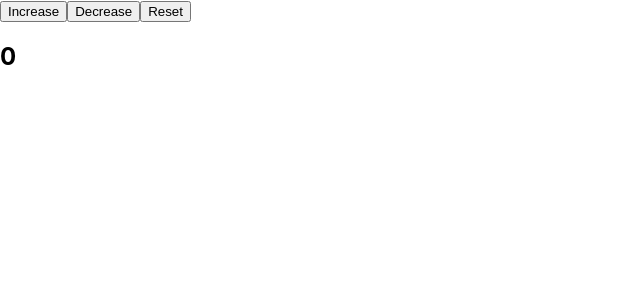
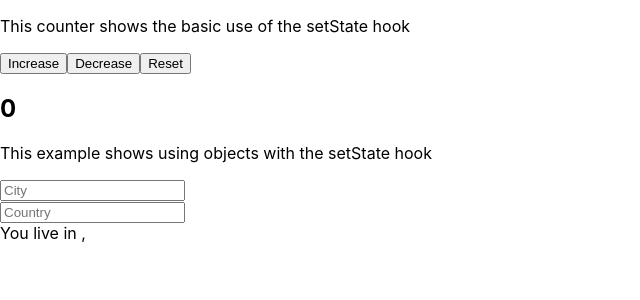
Before and after one commit to 1-8192/hooks-practice, a React (Create React App) app: page / in a window 1280 px wide. Shown: the top 300 px of the page, without its empty margins (0-640 px from the left). Built offline with nearby package versions, Linux system fonts and the light colour scheme.

Commit message:
using useState with objects

```diff
--- a/src/App.js
+++ b/src/App.js
@@ -1,22 +1,13 @@
-import React, {useState} from 'react';
-import './App.css';
+import React, {useState} from 'react'
+import './App.css'
+import ClickCounter from './ClickCounter'
+import ObjectState from './ObjectState'
 
 function App() {
-
-  //takes initial state as argument, returns that value as first element in array. 2nd value is function to update state value. Cannot invoke useState within conditional. Can assign values using ES6 destructuring. Value that corresponds to function will be update function name.
-  const [count, setCount] = useState(0)
-
-  //onclick is calling the update function declared for the hooks
-  const handleIncreaseClick = () => setCount(count + 1)
-  const handleDecreaseClick = () => setCount(count - 1)
-  const handleResetClick = () => setCount(0)
-
   return (
     <div>
-      <button onClick={handleIncreaseClick}>Increase</button>
-      <button onClick={handleDecreaseClick}>Decrease</button>
-      <button onClick={handleResetClick}>Reset</button>
-      <h2>{count}</h2>
+      <ClickCounter />
+      <ObjectState />
     </div>
   );
 }
--- /dev/null
+++ b/src/ClickCounter.js
@@ -0,0 +1,24 @@
+import React, {useState} from 'react'
+
+function ClickCounter() {
+
+    //takes initial state as argument, returns that value as first element in array. 2nd value is function to update state value. Cannot invoke useState within conditional. Can assign values using ES6 destructuring. Value that corresponds to function will be update function name.
+    const [count, setCount] = useState(0)
+
+    //onclick is calling the update function declared for the hooks
+    const handleIncreaseClick = () => setCount(count + 1)
+    const handleDecreaseClick = () => setCount(count - 1)
+    const handleResetClick = () => setCount(0)
+
+    return (
+      <div>
+        <p>This counter shows the basic use of the setState hook</p>
+        <button onClick={handleIncreaseClick}>Increase</button>
+        <button onClick={handleDecreaseClick}>Decrease</button>
+        <button onClick={handleResetClick}>Reset</button>
+        <h2>{count}</h2>
+      </div>
+    );
+  }
+
+  export default ClickCounter
--- /dev/null
+++ b/src/ObjectState.js
@@ -0,0 +1,46 @@
+import React, {useState} from 'react'
+
+function ObjectState() {
+
+    const [state, setState] = useState({
+        city: '',
+        country: ''
+    })
+
+    // Another option is to call useState multiple times.
+    // const [city, setCity] = useState('')
+
+    // const [state, setCountry] = useState('')
+
+    //Must use ES6 destructuring of entire object to change key in state object. setState hook does not merge new and old object state like with classes. Can also use useState multiple times.
+    const handleCityChange = (event) => {
+        setState({
+            ...state, city: event.target.value
+        })
+    }
+
+    const handleCountryChange = (event) => {
+        setState({
+            ...state, country: event.target.value
+        })
+    }
+
+    return (
+        <div>
+            <p>This example shows using objects with the setState hook</p>
+            <form>
+                <div>
+                    <input type="text" placeholder="City" value={state.city} onChange={handleCityChange}/>
+                </div>
+                <div>
+                    <input type="text" placeholder="Country" value={state.country} onChange={handleCountryChange} />
+                </div>
+                <div>
+                    You live in {`${state.city}, ${state.country}`}
+                </div>
+            </form>
+        </div>
+    )
+}
+
+export default ObjectState
```
